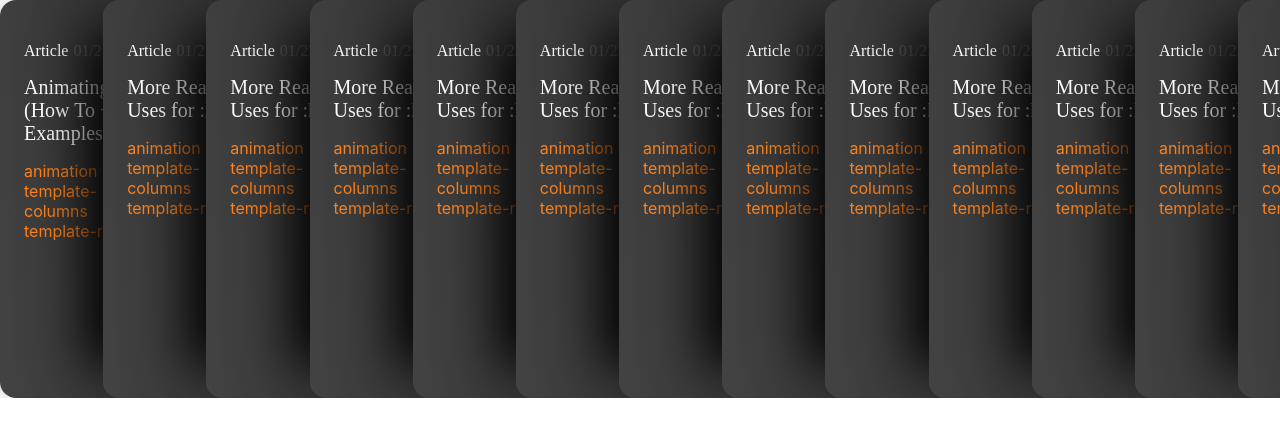
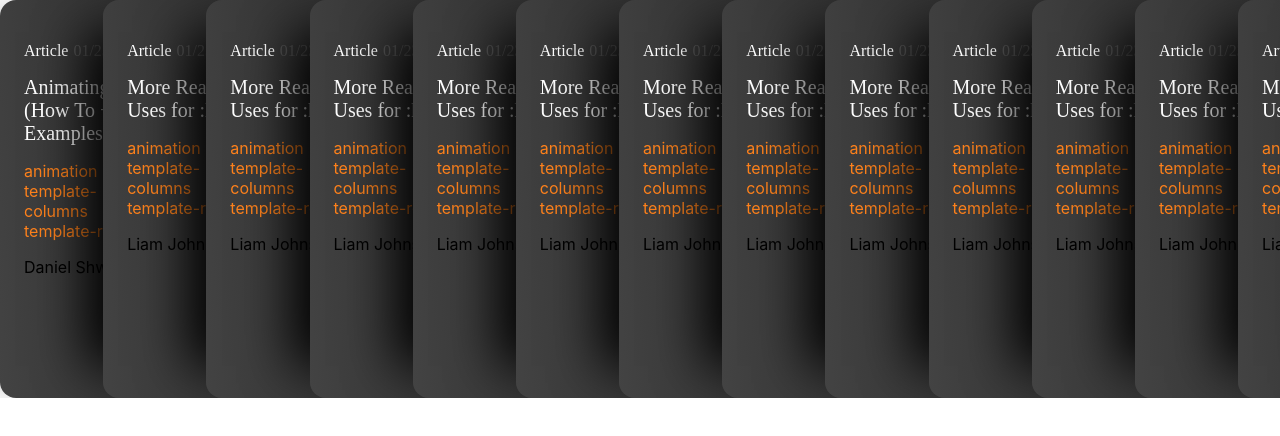
Before and after one commit to csandoval18/cards-menu, a React (Create React App) app: page / in a window 1280 px wide. Shown: the top 436 px of the page. Built offline with nearby package versions, Linux system fonts and the light colour scheme.

Commit message:
added author label

```diff
--- a/package.json
+++ b/package.json
@@ -12,6 +12,7 @@
     "@types/react-dom": "^18.2.4",
     "react": "^18.2.0",
     "react-dom": "^18.2.0",
+    "react-icons": "^4.8.0",
     "react-scripts": "5.0.1",
     "sass": "^1.62.1",
     "typescript": "^4.9.5",
--- a/src/components/Card.tsx
+++ b/src/components/Card.tsx
@@ -19,6 +19,10 @@ const Card: React.FC<CardProps> = (props: CardProps) => {
       <ul className="tags">
         {props.tags.map((tag) => (<li className="tag">{tag}</li>))}
       </ul>
+      <div className="author-wrapper">
+        <div className="avatar"></div>
+        <div className="author">{props.author}</div>
+      </div>
 		</div>
 	);
 };
```
Also changed, not shown: 1 other file (tests, documents, lock files or other folders).
